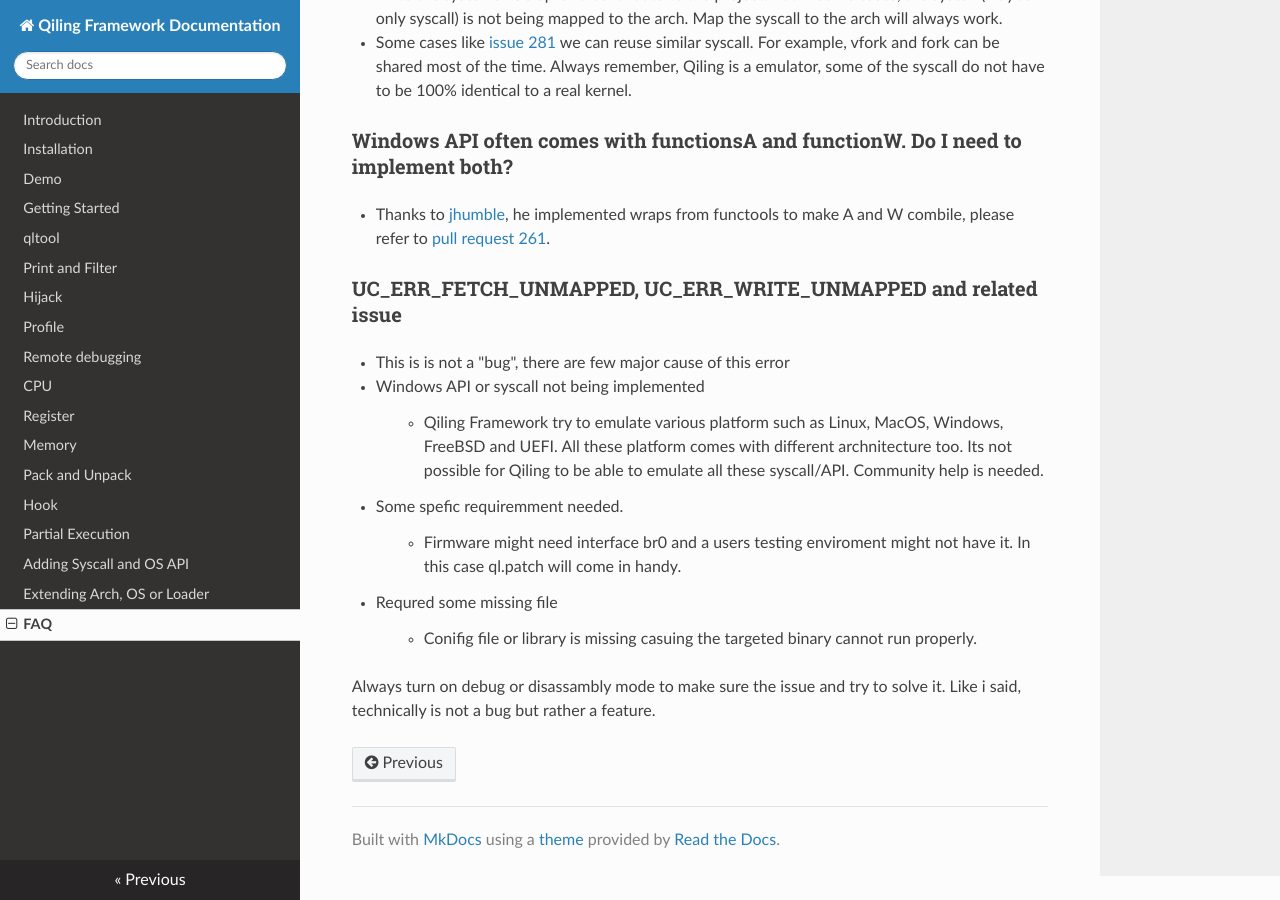
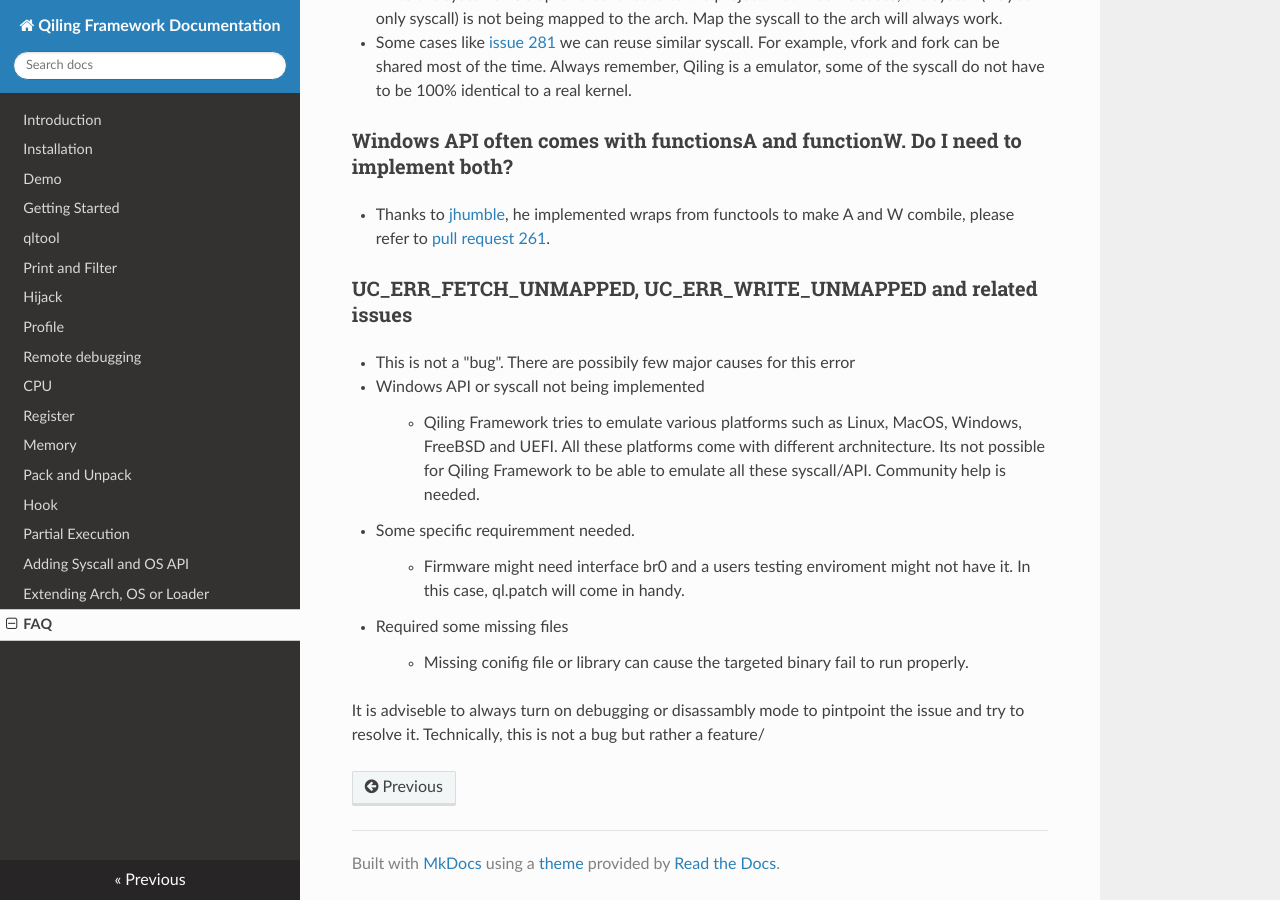
Before and after one commit to qilingframework/rtfd.io, an MkDocs documentation site: the page built from docs/faq.md, in a window 1280 px wide and 900 px high, scrolled down 554 px. Built offline with MkDocs 1.6.1, drawn with Linux system fonts in a browser that asks for light colours; nearby versions of some CDN libraries.

Commit message:
Update faq.md

```diff
--- a/docs/faq.md
+++ b/docs/faq.md
@@ -21,16 +21,16 @@ git checkout dev
 ### Windows API often comes with functionsA and functionW. Do I need to implement both?
 - Thanks to [jhumble](https://github.com/jhumble), he implemented wraps from functools to make A and W combile, please refer to [pull request 261](https://github.com/qilingframework/qiling/pull/261).
 
-### UC_ERR_FETCH_UNMAPPED, UC_ERR_WRITE_UNMAPPED and related issue
-- This is is not a "bug", there are few major cause of this error
+### UC_ERR_FETCH_UNMAPPED, UC_ERR_WRITE_UNMAPPED and related issues
+- This is not a "bug". There are possibily few major causes for this error
 
 1. Windows API or syscall not being implemented
-> - Qiling Framework try to emulate various platform such as Linux, MacOS, Windows, FreeBSD and UEFI. All these platform comes with different archnitecture too. Its not possible for Qiling to be able to emulate all these syscall/API. Community help is needed.
+> - Qiling Framework tries to emulate various platforms such as Linux, MacOS, Windows, FreeBSD and UEFI. All these platforms come with different archnitecture. Its not possible for Qiling Framework to be able to emulate all these syscall/API. Community help is needed.
 
-2. Some spefic requiremment needed.
-> - Firmware might need interface br0 and a users testing enviroment might not have it. In this case ql.patch will come in handy.
+2. Some specific requiremment needed.
+> - Firmware might need interface br0 and a users testing enviroment might not have it. In this case, ql.patch will come in handy.
 
-3. Requred some missing file
-> - Conifig file or library is missing casuing the targeted binary cannot run properly.
+3. Required some missing files
+> - Missing conifig file or library can cause the targeted binary fail to run properly.
 
-Always turn on debug or disassambly mode to make sure the issue and try to solve it. Like i said, technically is not a bug but rather a feature.
+It is adviseble to always turn on debugging or disassambly mode to pintpoint the issue and try to resolve it. Technically, this is not a bug but rather a feature/
```
